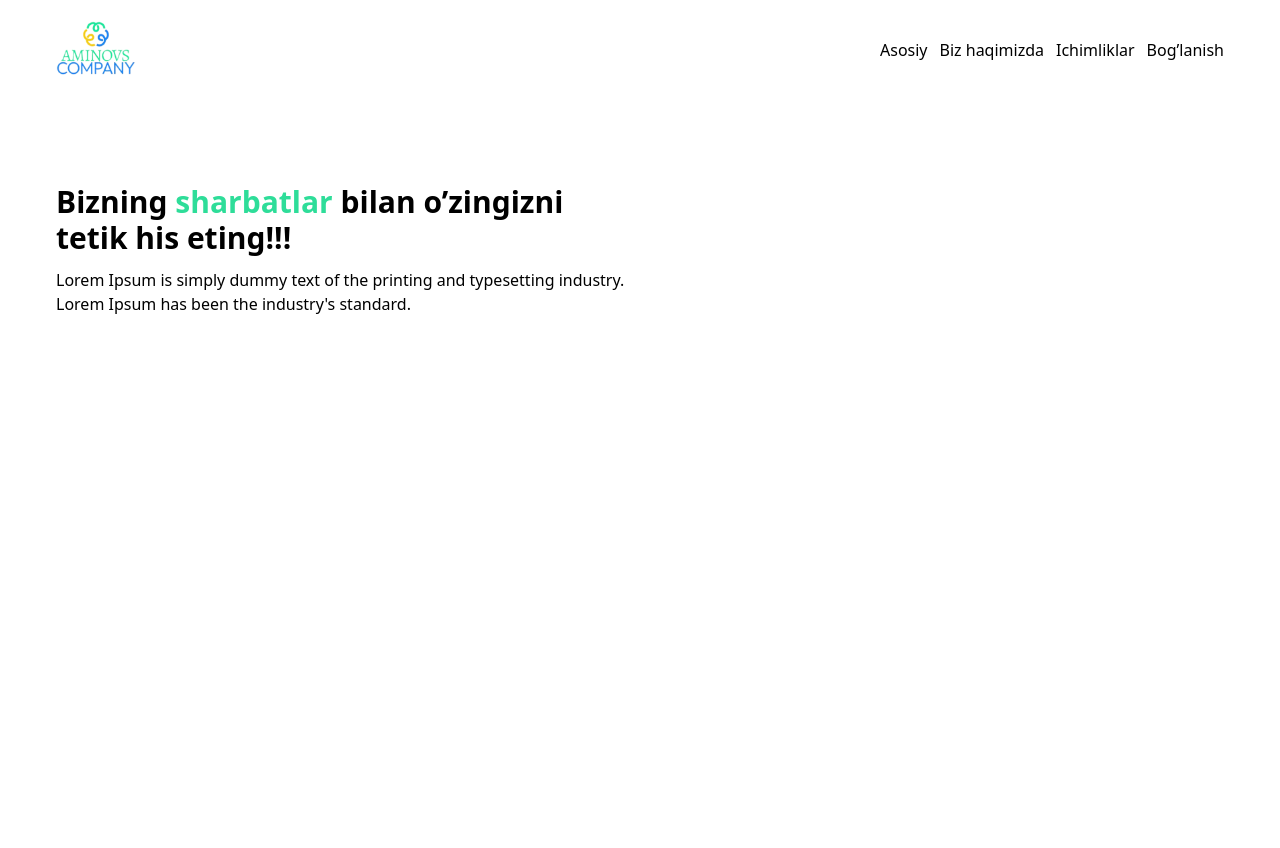
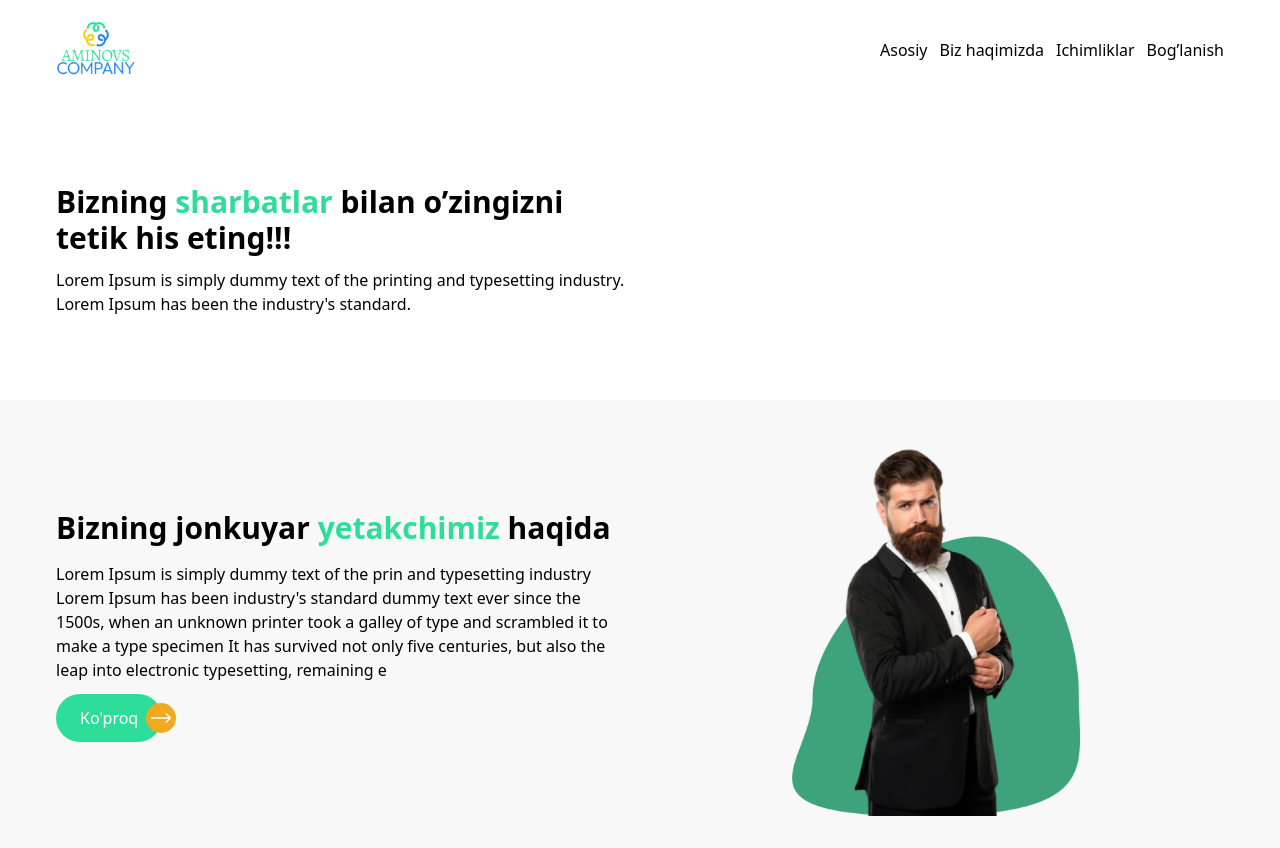
Before and after one commit to usmonovdev/aminovs-family, a React (Create React App) app: page / in a window 1280 px wide. Before the commit the page ends 800 px from the top, so only its background shows below. Built offline with nearby package versions, Linux system fonts and the light colour scheme.

Commit message:
Lead page

```diff
--- a/src/App.js
+++ b/src/App.js
@@ -1,4 +1,4 @@
-import { Hero, Navbar } from "./components/";
+import { Hero, Lead, Navbar } from "./components/";
 import "./index.css"
 
 function App() {
@@ -6,6 +6,7 @@ function App() {
     <div>
       <Navbar />
       <Hero />
+      <Lead />
     </div>
   );
 }
--- /dev/null
+++ b/src/components/Lead.jsx
@@ -0,0 +1,39 @@
+import React from "react";
+import lead from "../image/lead.png";
+import arrow from "../image/icons/arrow.svg"
+
+const Lead = () => {
+  return (
+    <div className="bg-[#F8F8F8]">
+      <div className="custom-container py-8 flex md:flex-row flex-col-reverse gap-4 items-center">
+        <div className="md:w-[50%] w-full flex flex-col gap-3">
+          <h1 className="text-[30px] font-bold">
+            Bizning jonkuyar <span className="text-[#2EDD99]">yetakchimiz</span>{" "}
+            haqida
+          </h1>
+          <p>
+            Lorem Ipsum is simply dummy text of the prin and typesetting
+            industry Lorem Ipsum has been industry's standard dummy text ever
+            since the 1500s, when an unknown printer took a galley of type and
+            scrambled it to make a type specimen It has survived not only five
+            centuries, but also the leap into electronic typesetting, remaining
+            e
+          </p>
+          <div className="w-full flex items-center relative">
+            <button className="py-3 px-6 rounded-full bg-[#2EDD99] text-white">
+              Ko'proq
+            </button>
+            <div className="cursor-pointer w-[30px] h-[30px] rounded-full bg-[#F1AA1F] flex items-center justify-center absolute left-[90px]">
+              <img src={arrow} alt="arrow" className="w-[20px]"/>
+            </div>
+          </div>
+        </div>
+        <div className="md:w-[50%] w-full flex items-center justify-center">
+          <img src={lead} className="w-[50%]" />
+        </div>
+      </div>
+    </div>
+  );
+};
+
+export default Lead;
--- a/src/components/index.js
+++ b/src/components/index.js
@@ -1,2 +1,3 @@
 export { default as Navbar } from "./Navbar/Navbar"
 export { default as Hero } from "./Hero"
+export { default as Lead } from "./Lead"
```
Also changed, not shown: src/image/icons/arrow.svg (added), src/image/lead.png (added).
